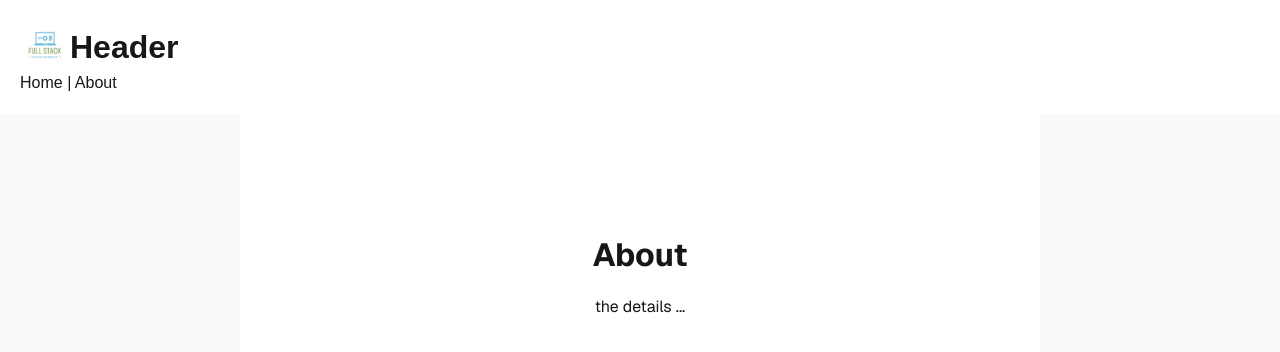
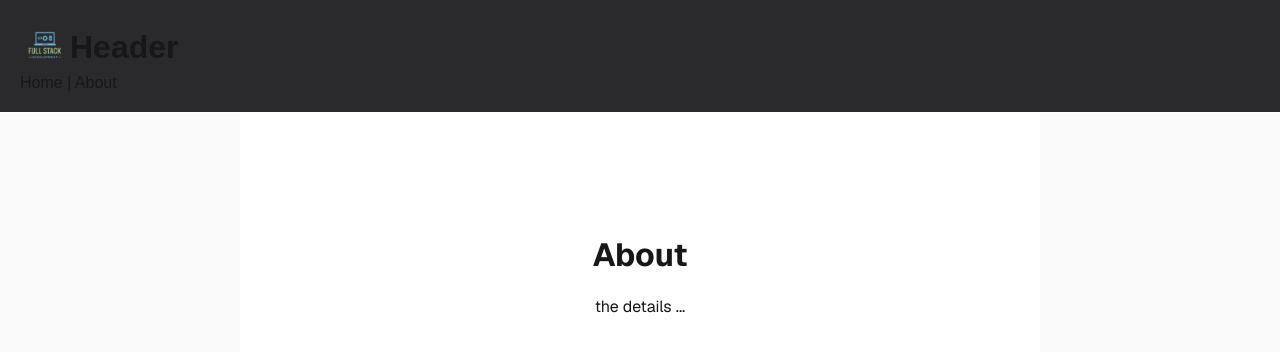
Before and after one commit to Krieger-m/nextjs-project, a Next.js app: page /about in a window 1280 px wide. Shown: the top 352 px of the page. Built offline with nearby package versions, Linux system fonts and the light colour scheme.

Commit message:
header color

```diff
--- a/src/_components/Header.tsx
+++ b/src/_components/Header.tsx
@@ -4,7 +4,7 @@ import Link from "next/link";
 export const Header = () => {
   return (
     <>
-      <div style={{ padding: 20 }}>
+      <div style={{ padding: 20, backgroundColor: '#2a2a2cff' }}>
         <div style={{ display: "flex", alignItems: 'center'}}>
           <Link href={"/"}>
             <Image
```
